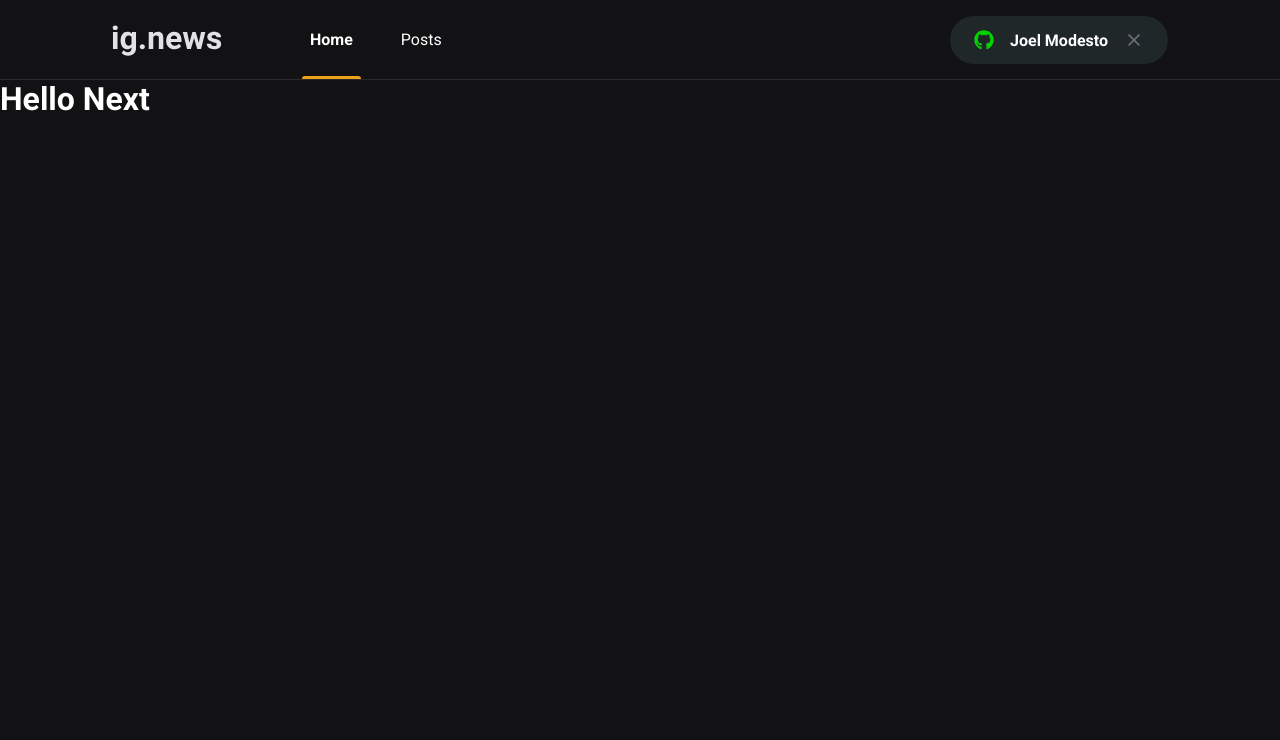
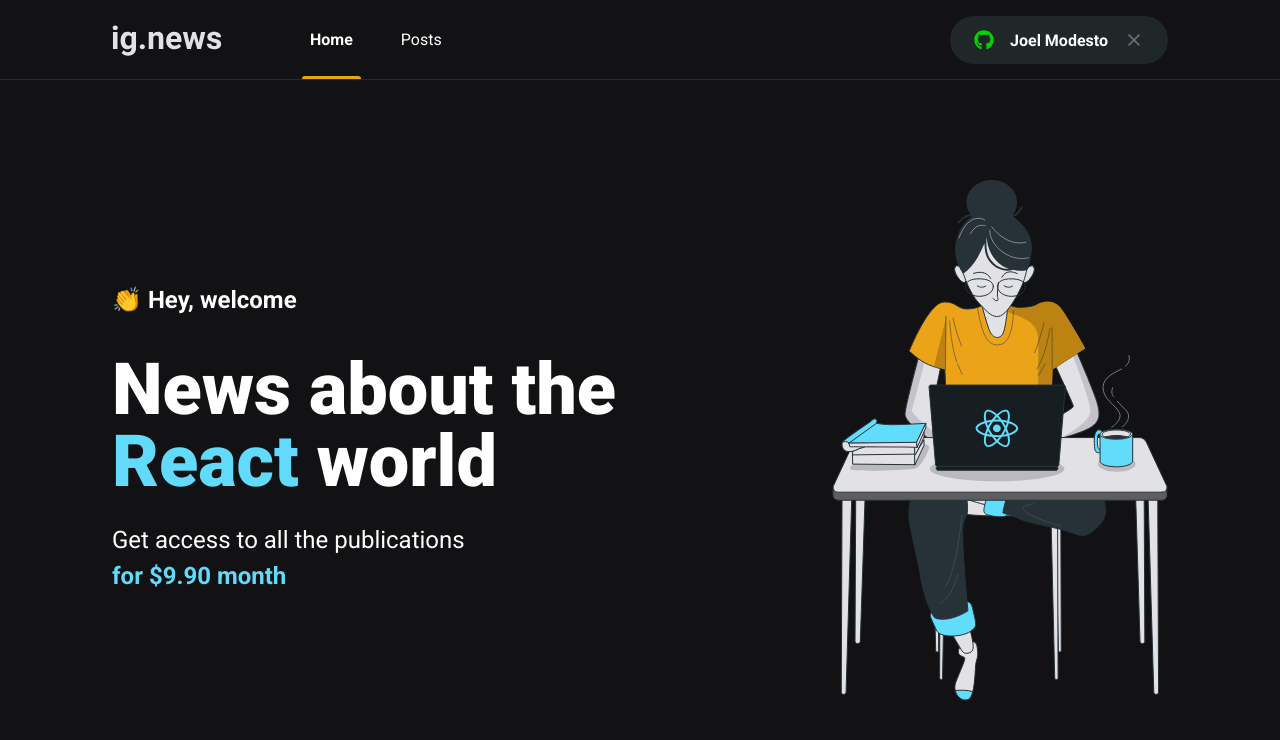
Before and after one commit to joelmss93/IgNews-Ignite, a Next.js app: page / in a window 1280 px wide. Shown: the top 740 px of the page. Built offline with nearby package versions, Linux system fonts and the light colour scheme.

Commit message:
Home page

```diff
--- /dev/null
+++ b/src/pages/home.module.scss
@@ -0,0 +1,41 @@
+.contentContainer {
+  max-width: 1120px;
+  margin: 0 auto;
+  padding: 0 2rem;
+  height: calc(100vh - 5rem);
+
+  display: flex;
+  align-items: center;
+  justify-content: space-between;
+}
+
+.hero {
+  max-width: 600px;
+
+  > span {
+    font-size: 1.5rem;
+    font-weight: bold;
+  }
+
+  h1 {
+    font-size: 4.5rem;
+    line-height: 4.5rem;
+    font-weight: 900;
+    margin-top: 2.5rem;
+
+    span {
+      color: var(--cyan-500);
+    }
+  }
+
+  p {
+    font-size: 1.5rem;
+    line-height: 2.25rem;
+    margin-top: 1.5rem;
+
+    span {
+      color: var(--cyan-500);
+      font-weight: bold;
+    }
+  }
+}
--- a/src/pages/index.tsx
+++ b/src/pages/index.tsx
@@ -1,14 +1,26 @@
 import Head from 'next/head';
+
+import styles from './home.module.scss';
 
 export default function Home() {
   return (
     <>
       <Head>
-        <title>Inicio | ig.news</title>
+        <title>Home | ig.news</title>
       </Head>
-      <h1>
-        Hello Next
-      </h1>
+      <main className={styles.contentContainer}>
+        <section className={styles.hero}>
+          <span>👏 Hey, welcome</span>
+          <h1>News about the <span>React</span> world</h1>
+          <p>
+            Get access to all the publications <br/>
+            <span>for $9.90 month</span>
+
+          </p>
+        </section>
+
+        <img src="/images/avatar.svg" alt="Girl coding"/>
+      </main>
     </>
   )
 }
```
